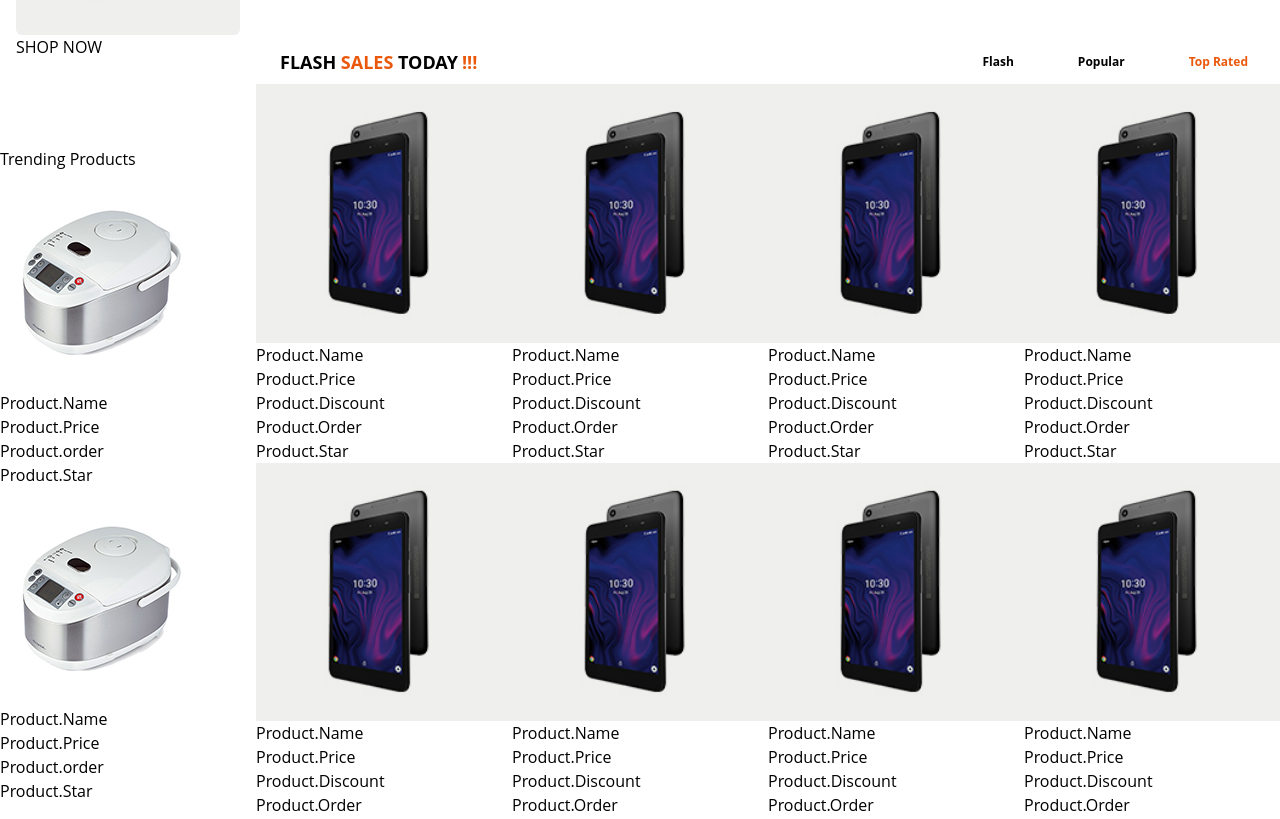
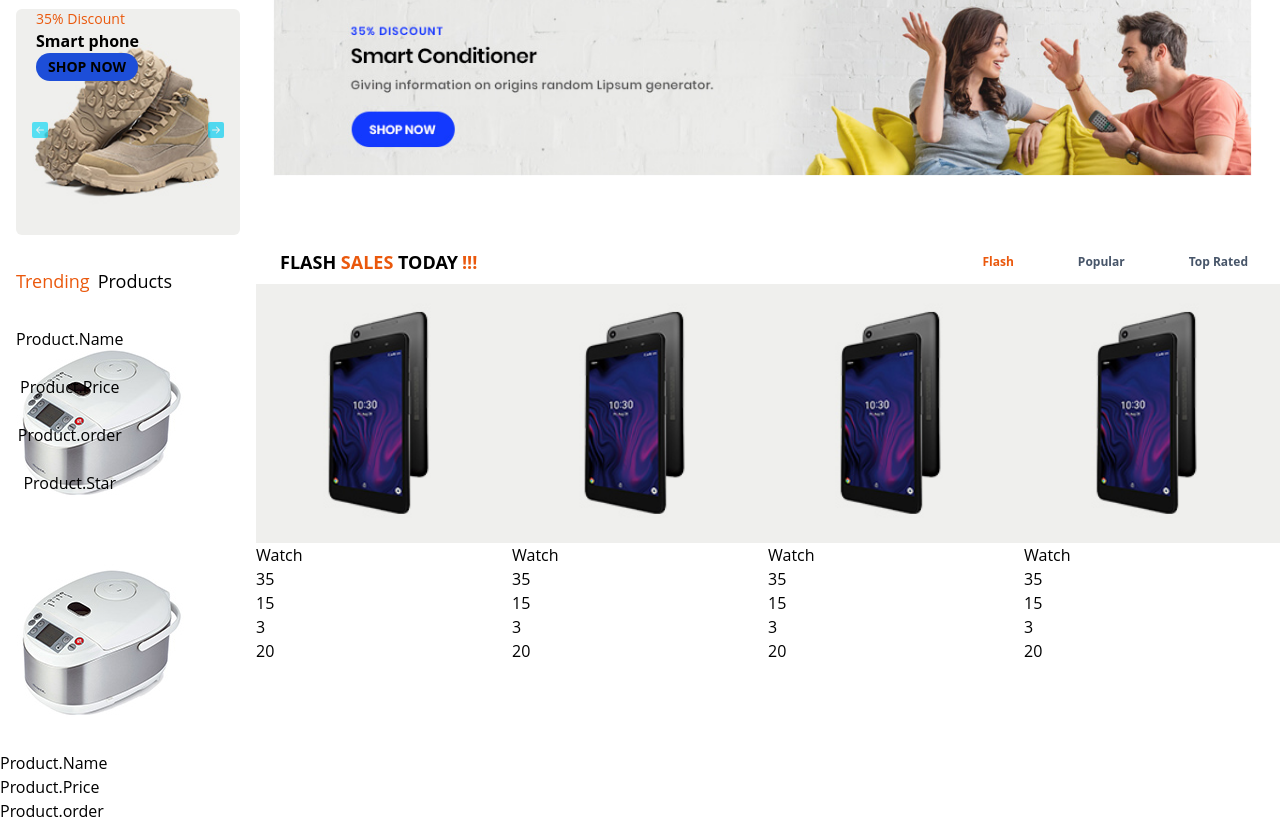
Before and after one commit to YasminMahad/multivendor, a React (Vite) app: page / in a window 1280 px wide. Shown: the part 2800-3619 px from the top of the page. Built offline with nearby package versions, Linux system fonts and the light colour scheme.

Commit message:
Sales Component Framework

```diff
--- /dev/null
+++ b/src/components/Card2.jsx
@@ -0,0 +1,19 @@
+import React,{useState} from 'react'
+
+const Card2 = ({data}) => {
+  return (
+
+    <div className="w-full">
+                <img src="./src/assets/img19.jpg" className="w-full h-full"/>
+                <div className="">
+                     <p>{data.name}</p>
+                    <p>{data.price}</p>
+                    <p>{data.offerPercentage}</p>
+                    <p>{data.rating}</p>
+                    <p>{data.order}</p>
+                </div>
+            </div>
+  )
+}
+
+export default Card2
--- a/src/components/Carousel.jsx
+++ b/src/components/Carousel.jsx
@@ -1,4 +1,4 @@
-import React, { useState } from 'react';
+import React, { useState,useEffect } from 'react';
 //import { BsArrowLeftSquareFill } from 'react-icons/bs';
 import { carousel } from "../data/carousel";
 import { BsArrowLeftSquareFill,BsArrowRightSquareFill } from 'react-icons/bs';
@@ -24,13 +24,13 @@ const Carousel = () => {
               return (
 
                    <>
-                  <div className={index === slide ? 'opacity-100 relative':'opacity-0'}>
+                  <div className={index === slide ? 'opacity-100 relative':'opacity-0'} key={index}>
                       {index === slide && (<img className="w-full rounded-md" src={item.imgsrc} alt="This is an Image" />)}
-                    <div>
-                      <p>{item.detail1}</p>
-                      <p>{item.detail2}</p>
-                      <p>{item.detail3}</p>
-                      <button type="button">
+                    <div className="absolute top-0 left-5 justify-center items-center">
+                      <p className="text-sm text-orange-600">{item.detail1}</p>
+                      <p className="text-md font-bold">{item.name}</p>
+                      <p className="text-sm text-slate-700">{item.detail3}</p>
+                      <button type="button" className="px-3 py-1 bg-blue-700 text-sm font-bold rounded-full">
                         SHOP NOW
                       </button>
                     </div>
@@ -44,10 +44,10 @@ const Carousel = () => {
         }
           <BsArrowLeftSquareFill
               onClick={prevSlide}
-              className="absolute top-[50%] text-3xl z-100 text-[#16d9f3b4] cursor-pointer left-8" />
+              className="absolute top-[50%] text-md z-100 text-[#16d9f3b4] cursor-pointer left-8" />
           <BsArrowRightSquareFill
               onClick={nextSlide}
-              className="absolute top-[50%] text-3xl z-100 text-[#12cff0b9] cursor-pointer right-8" />
+              className="absolute top-[50%] text-md z-100 text-[#12cff0b9] cursor-pointer right-8" />
     </div>
   )
 }
--- a/src/components/Categories.jsx
+++ b/src/components/Categories.jsx
@@ -3,7 +3,7 @@ import {FaUserAlt} from 'react-icons/fa';
 
 const Categories = () => {
   return (
-    <div className="w-screen bg-slate-200">
+    <div className="w-screen bg-slate-200 pb-[50px]">
       <div className="w-[99%] p-2 m-2 mt-20 flex">
         <div className="w-full flex items-center justify-center mt-20 mb-5 text-center">
           <p className="flex justify-center items-center text-4xl font-extrabold text-center">
--- a/src/components/Sales.jsx
+++ b/src/components/Sales.jsx
@@ -1,25 +1,29 @@
-import React from 'react'
-import Carousel from './Carousel'
-import Trending from './Trending'
-import { Link } from 'react-router-dom'
+import React, { useState } from "react";
+import Carousel from "./Carousel";
+import Trending from "./Trending";
+import { Link } from "react-router-dom";
+import { topRated, popular, flash } from "../data/sales";
+import Card2 from "./Card2";
 
 const Sales = () => {
+  const [topState, setTopState] = useState(false);
+  const [popularState, setPopularState] = useState(false);
+  const [flashState, setFlashState] = useState(true);
+
   return (
     <div>
-    <div className="flex w-full">
+      <div className="flex w-full mt-[150px]">
         <div className="flex-row w-[20%] justify-between">
           <div className="flex w-full">
-            <Carousel/>
+            <Carousel />
           </div>
           <div className="flex w-full">
-            <Trending/>
+            <Trending />
           </div>
-
-
         </div>
         <div className="">
           <div className="w-full ml-4 mb-16 pr-6">
-            <img src="./src/assets/banner1.jpg" className="w-[98%] h-full"/>
+            <img src="./src/assets/banner1.jpg" className="w-[98%] h-full" />
             {/*}
             <div>
                 <p>35% Discount</p>
@@ -34,104 +38,83 @@ const Sales = () => {
           <div className="flex justify-between items-center">
             <div className="justify-start items-center p-2 w-[40%]">
               <p className="text-lg font-bold ml-4 ">
-                FLASH <span className="text-orange-600 mx-auto">SALES</span> TODAY<span className="text-orange-600 ml-1">!!!</span>
+                FLASH <span className="text-orange-600 mx-auto">
+                  SALES
+                </span>{" "}
+                TODAY<span className="text-orange-600 ml-1">!!!</span>
               </p>
             </div>
             <div className="w-[40%] flex justify-end">
-            <p className="mx-4 px-4 font-bold text-xs">Flash</p>
-            <p className="mx-4 px-4 font-bold text-xs">Popular</p>
-            <p className="mx-4 px-4 font-bold text-xs text-orange-600">Top Rated</p>
+
+                <p
+                  className={
+                    flashState
+                      ? "mx-4 px-4 font-bold text-xs text-orange-600"
+                      : "mx-4 px-4 font-bold text-xs text-slate-600"
+                  }
+                  onClick={() => {
+                    setFlashState(true);
+                    setPopularState(false);
+                    setTopState(false);
+                  }}
+                >
+                  Flash
+                </p>
+
+                <p
+                  className={
+                    popularState
+                      ? "mx-4 px-4 font-bold text-xs text-orange-600"
+                      : "mx-4 px-4 font-bold text-xs text-slate-600"
+                  }
+                  onClick={() => {
+                    setPopularState(true);
+                    setFlashState(false);
+                    setTopState(false);
+                  }}
+                >
+                  Popular
+                </p>
+
+                <p
+                  className={
+                    topState
+                      ? "mx-4 px-4 font-bold text-xs text-orange-600"
+                      : "mx-4 px-4 font-bold text-xs text-slate-600"
+                  }
+                  onClick={() => {
+                    setTopState(true);
+                    setFlashState(false);
+                    setPopularState(false);
+                  }}
+                >
+                  Top Rated
+                </p>
+
             </div>
           </div>
-        <div className="grid grid-cols-4 justify-between items-center">{/* ------------------------------------------------------------------------------
-                -------Will Replace the Below with a card to prevent repeatation------------------*/}
-            <div className="w-full">
-                <img src="./src/assets/img19.jpg" className="w-full h-full"/>
-                <div className="">
-                     <p>Product.Name</p>
-                    <p>Product.Price</p>
-                    <p>Product.Discount</p>
-                    <p>Product.Order</p>
-                    <p>Product.Star</p>
-                </div>
-            </div>
-            <div className="w-full">
-                <img src="./src/assets/img19.jpg" className="w-full h-full"/>
-                <div>
-                     <p>Product.Name</p>
-                    <p>Product.Price</p>
-                    <p>Product.Discount</p>
-                    <p>Product.Order</p>
-                    <p>Product.Star</p>
-                </div>
-            </div>
-            <div className="w-full">
-                <img src="./src/assets/img19.jpg" className="w-full h-full"/>
-                <div>
-                     <p>Product.Name</p>
-                    <p>Product.Price</p>
-                    <p>Product.Discount</p>
-                    <p>Product.Order</p>
-                    <p>Product.Star</p>
-                </div>
-            </div>
-            <div className="w-full">
-                <img src="./src/assets/img19.jpg" className="w-full h-full"/>
-                <div>
-                     <p>Product.Name</p>
-                    <p>Product.Price</p>
-                    <p>Product.Discount</p>
-                    <p>Product.Order</p>
-                    <p>Product.Star</p>
-                </div>
-            </div>
-            <div className="w-full">
-                <img src="./src/assets/img19.jpg" className="w-full h-full"/>
-                <div>
-                     <p>Product.Name</p>
-                    <p>Product.Price</p>
-                    <p>Product.Discount</p>
-                    <p>Product.Order</p>
-                    <p>Product.Star</p>
-                </div>
-            </div>
-            <div className="w-full">
-                <img src="./src/assets/img19.jpg" className="w-full h-full"/>
-                <div>
-                     <p>Product.Name</p>
-                    <p>Product.Price</p>
-                    <p>Product.Discount</p>
-                    <p>Product.Order</p>
-                    <p>Product.Star</p>
-                </div>
-            </div>
-            <div className="w-full">
-                <img src="./src/assets/img19.jpg" className="w-full h-full"/>
-                <div>
-                     <p>Product.Name</p>
-                    <p>Product.Price</p>
-                    <p>Product.Discount</p>
-                    <p>Product.Order</p>
-                    <p>Product.Star</p>
-                </div>
-            </div>
-            <div className="w-full">
-                <img src="./src/assets/img19.jpg" className="w-full h-full"/>
-                <div>
-                    <p>Product.Name</p>
-                    <p>Product.Price</p>
-                    <p>Product.Discount</p>
-                    <p>Product.Order</p>
-                    <p>Product.Star</p>
+          {/*------------
+        --------------------Card Holder--------------
+        --------------*/}
+          <div className="grid grid-cols-4 justify-between items-center">
+            {/* ------------------------------------------------------------------------------
+                -------Will Replace the Below with a card to prevent repeatation----------------
+                ----------------------------------------------------------------------------------*/}
+            {
+            popularState ? popular.map((item,index)=>(<Card2 data={item} key={index}/>))
+             : ""
+            }
+            {
+                topState ? topRated.map((item,index)=>(<Card2 data={item} key={index}/>)) : ""
+            }
+            {
+            flashState ? flash.map((item,index)=>(<Card2 data={item} key={index}/>))  : ""
+            }
           </div>
         </div>
       </div>
     </div>
+  );
+};
 
-
-</div>
-    </div>
-  )
-}
-
-export default Sales
+export default Sales;
--- a/src/components/Trending.jsx
+++ b/src/components/Trending.jsx
@@ -3,9 +3,27 @@ import React from 'react'
 const Trending = () => {
   return (
     <div>
-        <p>Trending Products</p>
+        {
+        /*------------------------------------------------------------------------------------
+
+        ----------------WILL CREATE A CARD COMPONENT TO LOOP THROUGH THE ITEMS------------------*/
+        }
+        <p className="text-bold m-2 p-2 text-lg text-orange-600">
+            Trending
+            <span className="text-black ml-2">Products</span></p>
+        <div className="relative">
+            <img src="./src/assets/img11.jpg" className="w-full h-full"/>
+            <div className="justify-between items-center absolute top-0">
+                <p className="justify-center items-center text-center text-bold text-md p-2 m-2">Product.Name</p>
+                <p className="justify-center items-center text-center text-bold text-md p-2 m-2">Product.Price</p>
+                <p className="justify-center items-center text-center text-bold text-md p-2 m-2">Product.order</p>
+                <p className="justify-center items-center text-center text-bold text-md p-2 m-2">Product.Star</p>
+
+            </div>
+
+        </div>
         <div>
-            <img src="./src/assets/img11.jpg"/>
+            <img src="./src/assets/img11.jpg" className="w-full h-full"/>
             <div>
                 <p>Product.Name</p>
                 <p>Product.Price</p>
@@ -16,7 +34,7 @@ const Trending = () => {
 
         </div>
         <div>
-            <img src="./src/assets/img11.jpg"/>
+            <img src="./src/assets/img11.jpg" className="w-full h-full"/>
             <div>
                 <p>Product.Name</p>
                 <p>Product.Price</p>
@@ -27,18 +45,7 @@ const Trending = () => {
 
         </div>
         <div>
-            <img src="./src/assets/img11.jpg"/>
-            <div>
-                <p>Product.Name</p>
-                <p>Product.Price</p>
-                <p>Product.order</p>
-                <p>Product.Star</p>
-
-            </div>
-
-        </div>
-        <div>
-            <img src="./src/assets/img11.jpg"/>
+            <img src="./src/assets/img11.jpg" className="w-full h-full"/>
             <div>
                 <p>Product.Name</p>
                 <p>Product.Price</p>
--- a/src/data/carousel.js
+++ b/src/data/carousel.js
@@ -1,34 +1,39 @@
 export const carousel=[
     {
         imgsrc:"./src/assets/img17.jpg",
-        detail1:"",
-        detail2:"",
+        detail1:"35% Discount",
+        detail2:"Reference site about",
         detail3:'',
         buttonLink:"",
-
-    },
-    {
-        imgsrc:"./src/assets/img18.jpg",
-        detail1:"",
-        detail2:"",
-        detail3:'',
-        buttonLink:"",
-
-    },
-    {
-        imgsrc:"./src/assets/img19.jpg",
-        detail1:"",
-        detail2:"",
-        detail3:'',
-        buttonLink:"",
+        name:'Smart phone'
 
     },
     {
         imgsrc:"./src/assets/img16.jpg",
-        detail1:"",
-        detail2:"",
+        detail1:"35% Discount",
+        detail2:"Reference site about",
         detail3:'',
         buttonLink:"",
+        name:'Smart phone'
 
     },
+    {
+        imgsrc:"./src/assets/img15.jpg",
+        detail1:"35% Discount",
+        detail2:"Reference site about",
+        detail3:'',
+        buttonLink:"",
+        name:'Smart phone'
+
+    },
+    {
+        imgsrc:"./src/assets/img14.jpg",
+        detail1:"35% Discount",
+        detail2:"Reference site about",
+        detail3:'',
+        buttonLink:"",
+        name:'Smart phone'
+
+    },
+
 ]
--- /dev/null
+++ b/src/data/sales.js
@@ -0,0 +1,102 @@
+export const topRated = [
+  {
+    img: "./src/assets/img20.jpg",
+    name: "Watch",
+    price: "35",
+    offerPercentage: "15",
+    order: "20",
+    rating: "3"
+  },
+  {
+    img: "./src/assets/img20.jpg",
+    name: "Watch",
+    price: "35",
+    offerPercentage: "15",
+    order: "20",
+    rating: "3"
+  },
+  {
+    img: "./src/assets/img20.jpg",
+    name: "Watch",
+    price: "35",
+    offerPercentage: "15",
+    order: "20",
+    rating: "3"
+  },
+  {
+    img: "./src/assets/img20.jpg",
+    name: "Watch",
+    price: "35",
+    offerPercentage: "15",
+    order: "20",
+    rating: "3"
+  }
+];
+export const popular = [
+    {
+      img: "./src/assets/img20.jpg",
+      name: "Watch",
+      price: "35",
+      offerPercentage: "15",
+      order: "20",
+      rating: "3"
+    },
+    {
+      img: "./src/assets/img20.jpg",
+      name: "Watch",
+      price: "35",
+      offerPercentage: "15",
+      order: "20",
+      rating: "3"
+    },
+    {
+      img: "./src/assets/img20.jpg",
+      name: "Watch",
+      price: "35",
+      offerPercentage: "15",
+      order: "20",
+      rating: "3"
+    },
+    {
+      img: "./src/assets/img20.jpg",
+      name: "Watch",
+      price: "35",
+      offerPercentage: "15",
+      order: "20",
+      rating: "3"
+    }
+  ];
+  export const flash = [
+    {
+      img: "./src/assets/img20.jpg",
+      name: "Watch",
+      price: "35",
+      offerPercentage: "15",
+      order: "20",
+      rating: "3"
+    },
+    {
+      img: "./src/assets/img20.jpg",
+      name: "Watch",
+      price: "35",
+      offerPercentage: "15",
+      order: "20",
+      rating: "3"
+    },
+    {
+      img: "./src/assets/img20.jpg",
+      name: "Watch",
+      price: "35",
+      offerPercentage: "15",
+      order: "20",
+      rating: "3"
+    },
+    {
+      img: "./src/assets/img20.jpg",
+      name: "Watch",
+      price: "35",
+      offerPercentage: "15",
+      order: "20",
+      rating: "3"
+    }
+  ];
```
Lines whose indentation alone changed are shown as unchanged.
